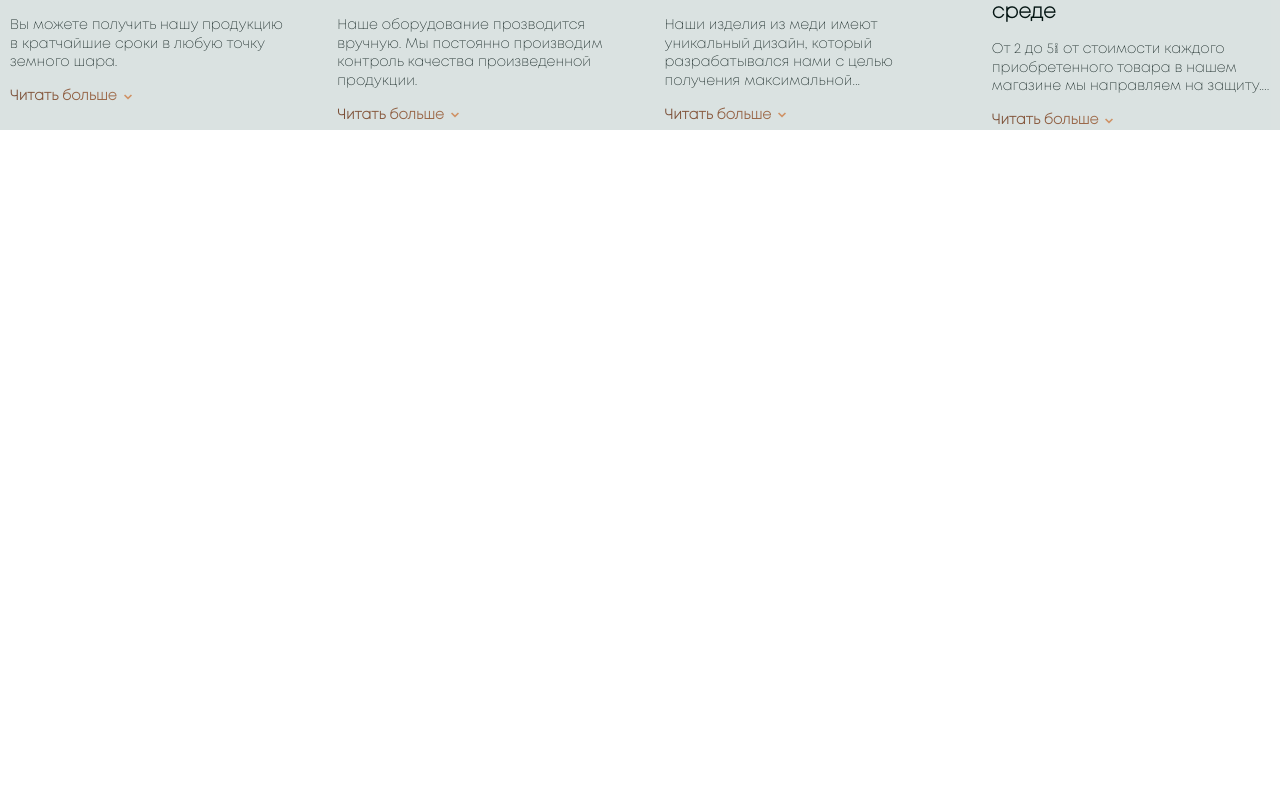
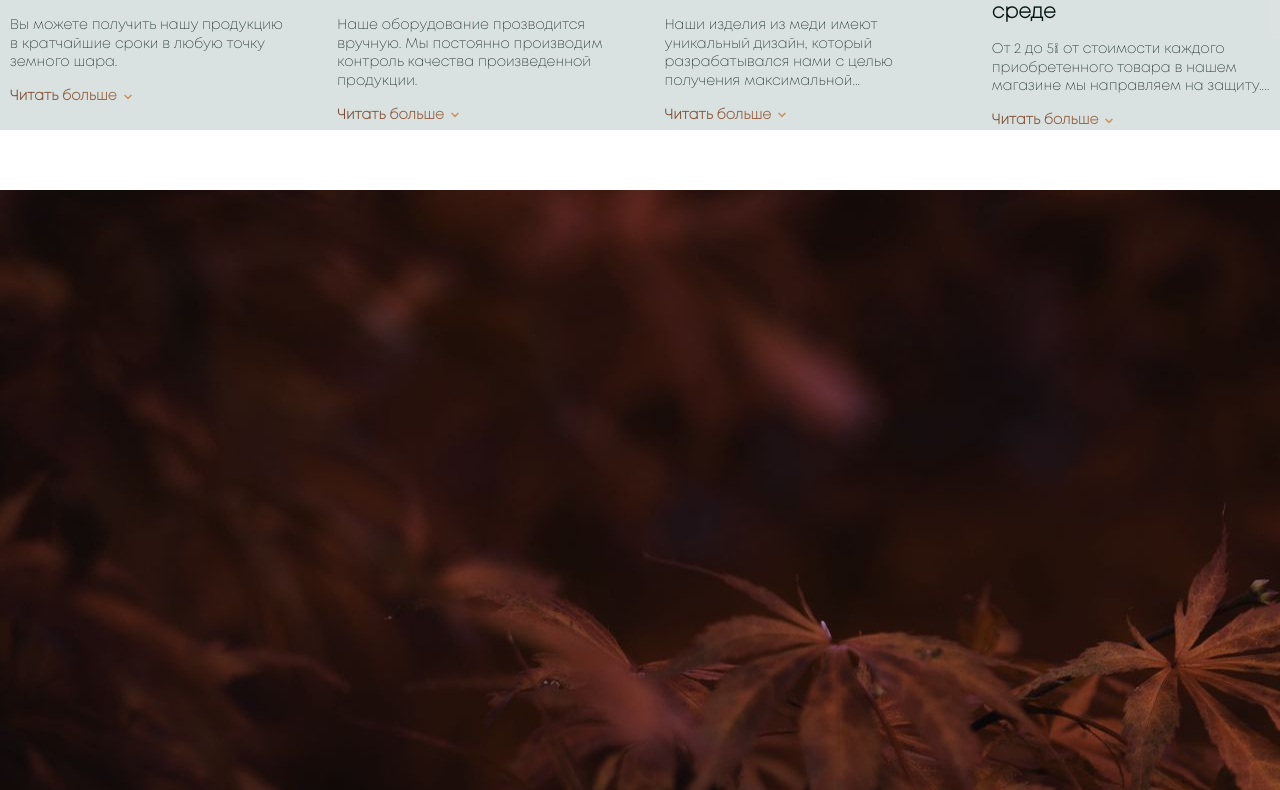
Before and after one commit to kurama0902/parfumes, a Next.js app in the folder shop/: page / in a window 1280 px wide. Shown: the part 8344-9134 px from the top of the page. Before the commit the page ends 8474 px from the top, so only its background shows below. Built offline with nearby package versions, Linux system fonts and the light colour scheme.

Commit message:
fixed reviews slider buttons

```diff
--- /dev/null
+++ b/shop/src/app/components/Footer/footer.module.css
@@ -0,0 +1,5 @@
+.footerWrap {
+    min-height: 600px;
+    background-image: url('/proposal.jpg');
+    background-repeat: no-repeat;
+}
--- /dev/null
+++ b/shop/src/app/components/Footer/footer.tsx
@@ -0,0 +1,9 @@
+import s from './footer.module.css'
+
+export const Footer = () => {
+    return (
+        <footer className={s.footerWrap}>
+
+        </footer>
+    )
+}
--- /dev/null
+++ b/shop/src/app/components/Footer/index.tsx
@@ -0,0 +1 @@
+export { Footer } from "./footer";
--- a/shop/src/app/components/categorySlider/EmblaCarousel.tsx
+++ b/shop/src/app/components/categorySlider/EmblaCarousel.tsx
@@ -96,7 +96,7 @@ export const EmblaCarousel: React.FC<PropType> = (props) => {
   }, [emblaApi, tweenOpacity])
 
   return (
-    <div className="embla-wrap">
+    <div className={sectionName === 'ВІДГУКИ' ? 'embla-wrap rew' : 'embla-wrap'}>
       <div className="embla">
         <p className='category-label'>{sectionName}</p>
         <div className="embla__viewport" ref={emblaRef}>
--- a/shop/src/app/components/whyUs/why-us.module.css
+++ b/shop/src/app/components/whyUs/why-us.module.css
@@ -2,6 +2,7 @@
     padding-top: 80px;
     background-color: rgba(11, 63, 55, 0.15);
     min-height: 700px;
+    margin-bottom: 60px;
 }
 
 .whyUsLabel {
--- a/shop/src/app/embla.css
+++ b/shop/src/app/embla.css
@@ -188,7 +188,7 @@
     border: none;
   }
 
-  .embla-wrap:last-child .embla__button {
+  .rew .embla__button {
     top: 85%;
   }
 }
--- a/shop/src/app/page.tsx
+++ b/shop/src/app/page.tsx
@@ -8,6 +8,8 @@ import { Proposal } from "./components/proposal";
 import { ProductInfo } from "./components/productInfo";
 import { ReviewsInfo } from "./components/reviewsInfo";
 import { WhyUs } from "./components/whyUs";
+import { Footer } from "./components/Footer";
+
 
 import './base.css'
 import './embla.css'
@@ -39,6 +41,7 @@ export default function Home() {
         <ReviewsInfo />
       </EmblaCarousel>
       <WhyUs />
+      <Footer />
     </div>
   );
 }
```
